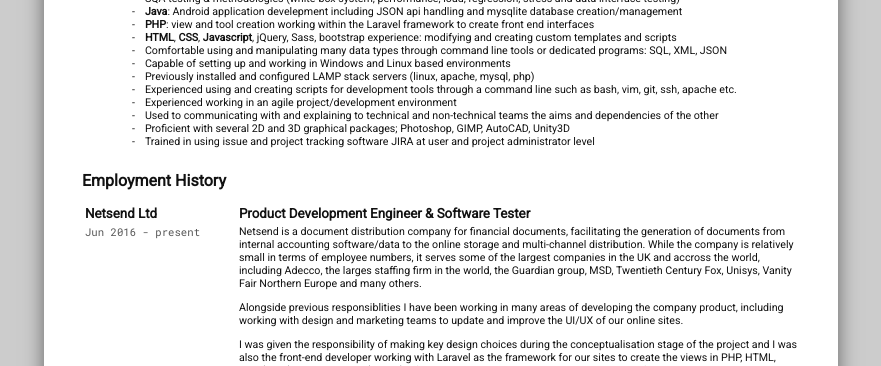
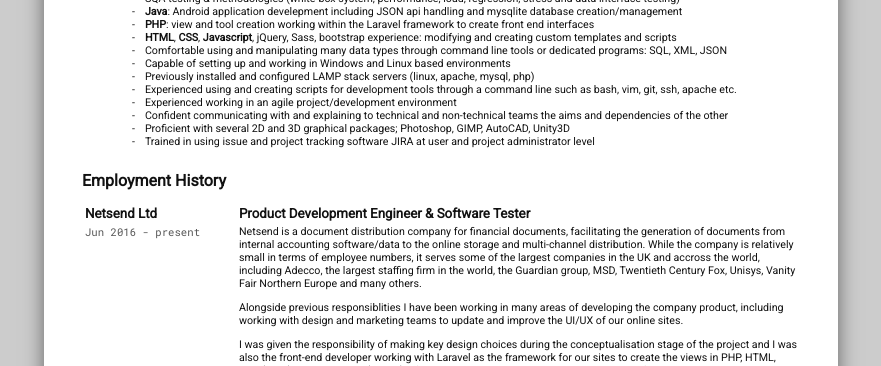
Before and after one commit to itho/itho.github.io, a Jekyll site: the page built from cv/index.html, in a window 1280 px wide. Shown: the part 257-623 px from the top of the page, without its empty margins (199-1080 px from the left). Built offline with Jekyll 4.4.1, drawn with Linux system fonts in a browser that asks for light colours.

Commit message:
Updated cv

```diff
--- a/cv/index.html
+++ b/cv/index.html
@@ -68,7 +68,7 @@ title:  Ieuan Thomas - CV
             <li>Previously installed and configured LAMP stack servers (linux, apache, mysql, php)</li>
             <li>Experienced using and creating scripts for development tools through a command line such as bash, vim, git, ssh, apache etc.</li>
             <li>Experienced working in an agile project/development environment</li>
-            <li>Used to communicating with and explaining to technical and non-technical teams the aims and dependencies of the other</li>
+            <li>Confident communicating with and explaining to technical and non-technical teams the aims and dependencies of the other</li>
             <li>Proficient with several 2D and 3D graphical packages; Photoshop, GIMP, AutoCAD, Unity3D</li>
             <li>Trained in using issue and project tracking software JIRA at user and project administrator level</li>
           </ul>
@@ -89,7 +89,7 @@ title:  Ieuan Thomas - CV
                 <p>Netsend is a document distribution company for financial documents, facilitating the generation of
                 documents from internal accounting software/data to the online storage and multi-channel distribution.
                 While the company is relatively small in terms of employee numbers, it serves some of the largest
-                companies in the UK and accross the world, including Adecco, the larges staffing firm in the world, the
+                companies in the UK and accross the world, including Adecco, the largest staffing firm in the world, the
                 Guardian group, MSD, Twentieth Century Fox, Unisys, Vanity Fair Northern Europe and many others.</p>
                 <p>Alongside previous responsiblities I have been working in many areas of developing the company
                 product, including working with design and marketing teams to update and improve the UI/UX of our
```
